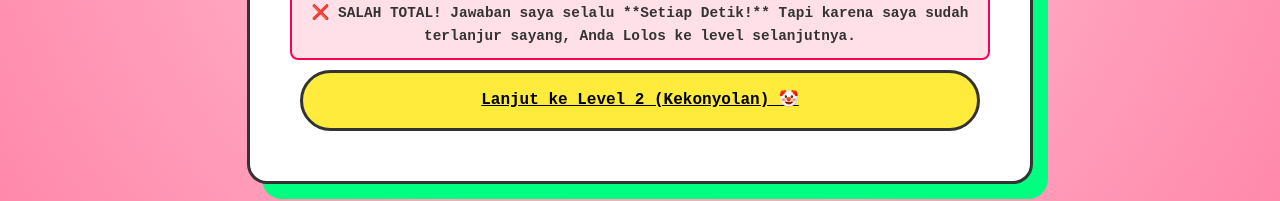
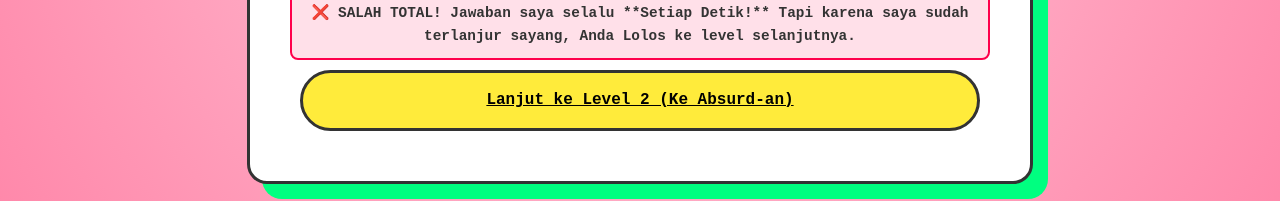
Before and after one commit to ikridzz/ford, a plain HTML site: page ultah_dian/level1.html in a window 1280 px wide. Both pictures are taken after a click on the button "A. Saat gak bisa ketemu?.". Shown: the part 626-827 px from the top of the page. Drawn offline with Linux system fonts and the light colour scheme.

Commit message:
Update level1.html

```diff
--- a/ultah_dian/level1.html
+++ b/ultah_dian/level1.html
@@ -22,7 +22,7 @@
 
         <div id="result-message" style="display:none;">
             <div class="catatan-penting" id="message-text"></div>
-            <a id="next-button" href="level2.html" class="tombol" style="display:none;">Lanjut ke Level 2 (Kekonyolan) 🤡</a>
+            <a id="next-button" href="level2.html" class="tombol" style="display:none;">Lanjut ke Level 2 (Ke Absurd-an)</a>
         </div>
     </div>
 
@@ -45,4 +45,5 @@
         }
     </script>
 </body>
+
 </html>
```
